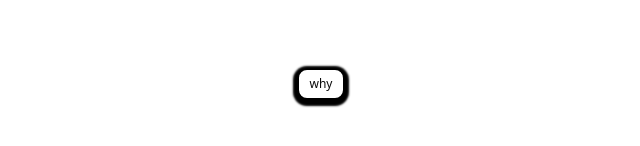
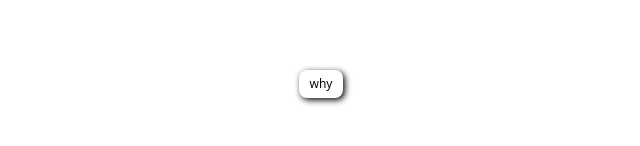
Before and after one commit to arrifat346afs/game-ui, a React (Vite) app: page / in a window 1280 px wide. Shown: the part 316-462 px from the top of the page, without its empty margins (319-959 px from the left). Built offline with nearby package versions, Linux system fonts and the light colour scheme.

Commit message:
Updates: 2026-03-29T06:26:38.512Z

```diff
--- a/src/index.css
+++ b/src/index.css
@@ -148,7 +148,7 @@
   --shadow-2xl: 0 1px 3px 0px hsl(0 0% 0% / 0.25);
   --tracking-normal: 0em;
   --shadow-rised:
-    0 2px 2px 6px var(--shadow-color), -2px -2px 6px var(--shadow-color-light);
+     2px 2px 6px var(--shadow-color), -2px -2px 6px var(--shadow-color-light);
   --shadow-inset:
     inset 0 2px 2px 6px var(--shadow-color),
     inset 0 -2px -2px 6px var(--shadow-color-light);
```
